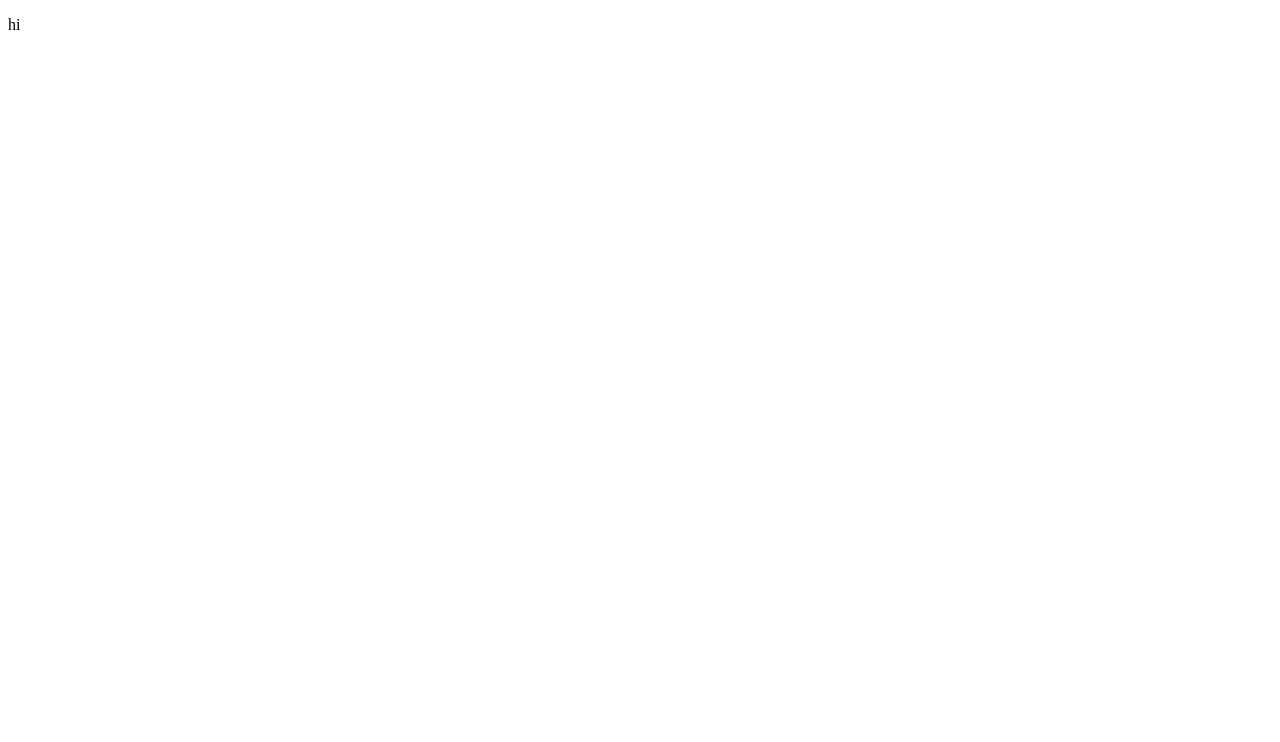
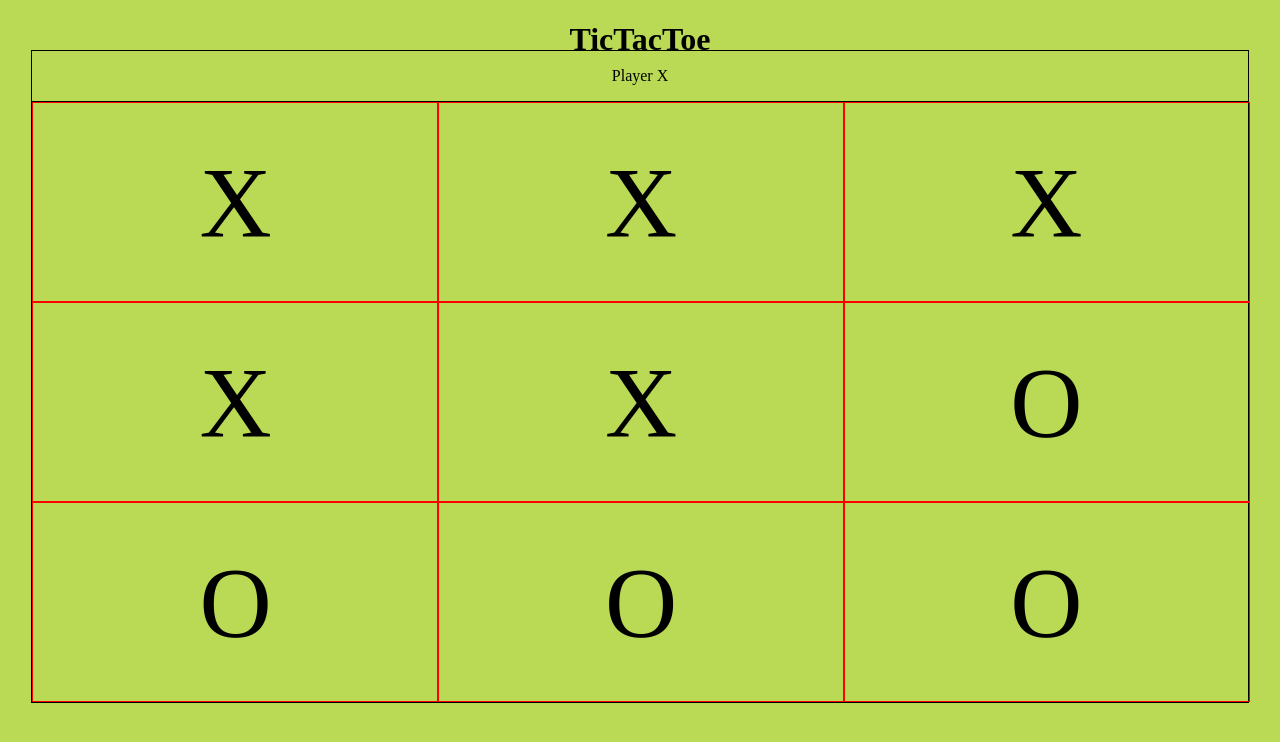
Before and after one commit to mzsigler/ticTacToe, a plain HTML site: page index.html in a window 1280 px wide. Drawn offline with Linux system fonts and the light colour scheme.

Commit message:
basic layout

```diff
--- a/index.html
+++ b/index.html
@@ -5,11 +5,31 @@
     <meta charset="UTF-8">
     <meta http-equiv="X-UA-Compatible" content="IE=edge">
     <meta name="viewport" content="width=device-width, initial-scale=1.0">
+    <script src="script.js" defer></script>
+    <link rel="stylesheet" href="style.css">
     <title>TicTacToe</title>
 </head>
 
 <body>
-    <p>hi</p>
+    <header>
+        <h1>TicTacToe</h1>
+    </header>
+    <div class="wrapper">
+        <div class="score">
+            <div class="currentPlayer">Player X</div>
+        </div>
+        <div class="gameBoard">
+            <div class="box" id="box1">X</div>
+            <div class="box" id="box2">X</div>
+            <div class="box" id="box3">X</div>
+            <div class="box" id="box4">X</div>
+            <div class="box" id="box5">X</div>
+            <div class="box" id="box6">O</div>
+            <div class="box" id="box7">O</div>
+            <div class="box" id="box8">O</div>
+            <div class="box" id="box9">O</div>
+        </div>
+    </div>
 </body>
 
 </html>
--- a/script.js
+++ b/script.js
@@ -0,0 +1,9 @@
+const boxes = document.querySelectorAll('.box');
+const boxArray = Array.from([length = 9]);
+console.log(boxArray)
+
+boxes.forEach(box => {
+    box.addEventListener("click", () => {
+        console.log(`I am ${box.id}`)
+    })
+})
--- a/style.css
+++ b/style.css
@@ -0,0 +1,53 @@
+:root {
+    font-size: 62.5%;
+}
+
+body {
+    width: 95vw;
+    height: 95vh;
+    font-size: 1.6rem;
+    display: grid;
+    grid-template-columns: 1fr;
+    grid-auto-rows: min-content;
+    justify-items: center;
+    background: #bada55;
+    margin: auto;
+}
+
+header {
+    height: 5rem;
+    width: 100%;
+    text-align: center;
+}
+
+.wrapper {
+    border: 1px solid black;
+    width: 100%;
+    display: grid;
+    grid-template-columns: 1fr;
+}
+
+.score {
+    display: flex;
+    justify-content: center;
+    align-items: center;
+    border-bottom: 1px solid black;
+    height: 5rem;
+}
+
+.gameBoard {
+    width: 100%;
+    height: 600px;
+    display: grid;
+    grid-template-columns: repeat(3, 1fr);
+    grid-template-rows: repeat(3, 1fr);
+}
+
+.box {
+    width: 100%;
+    border: 1px solid red;
+    font-size: 10rem;
+    display: grid;
+    grid-template-columns: 1fr;
+    place-items: center center;
+}
```
